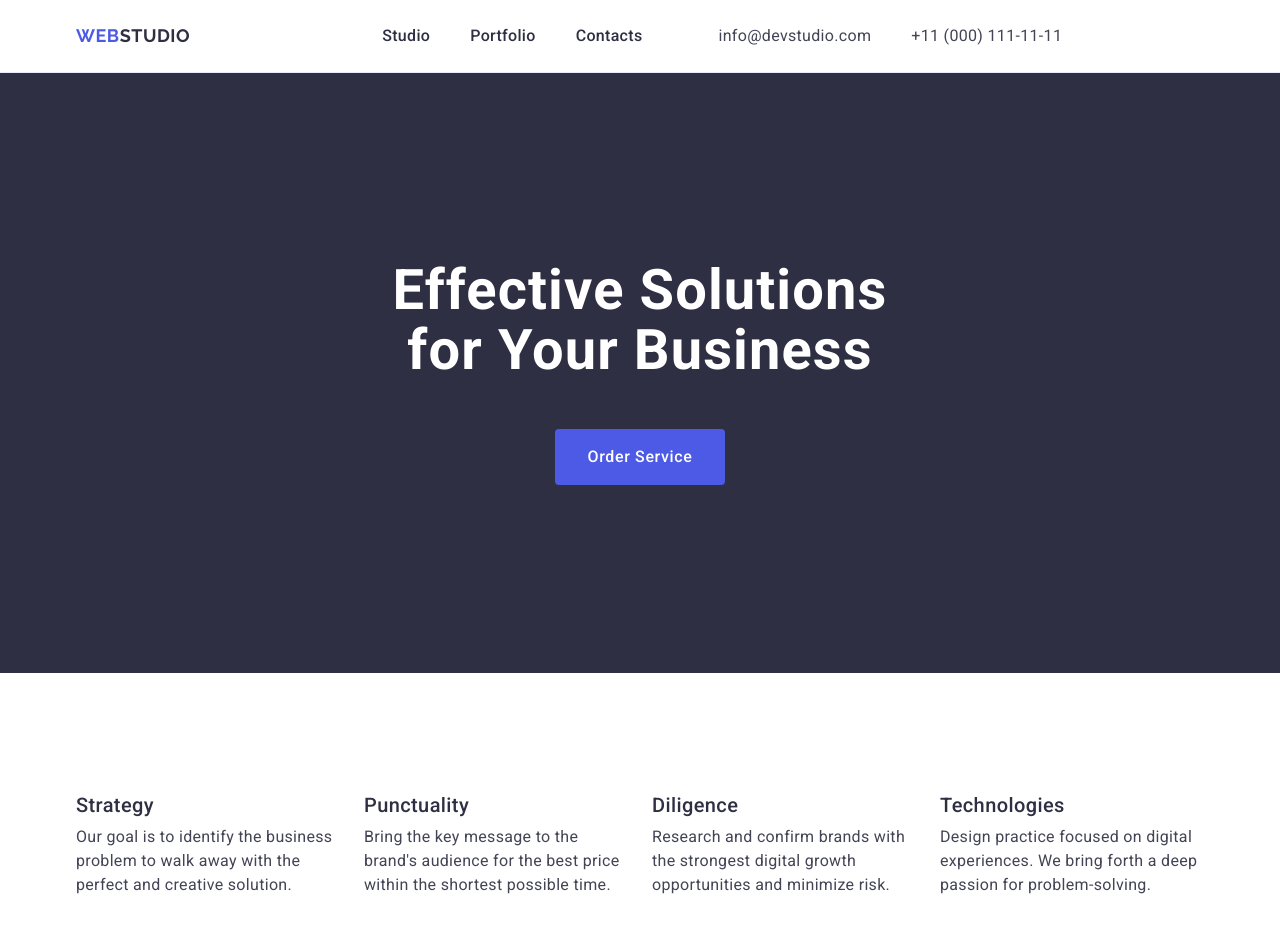
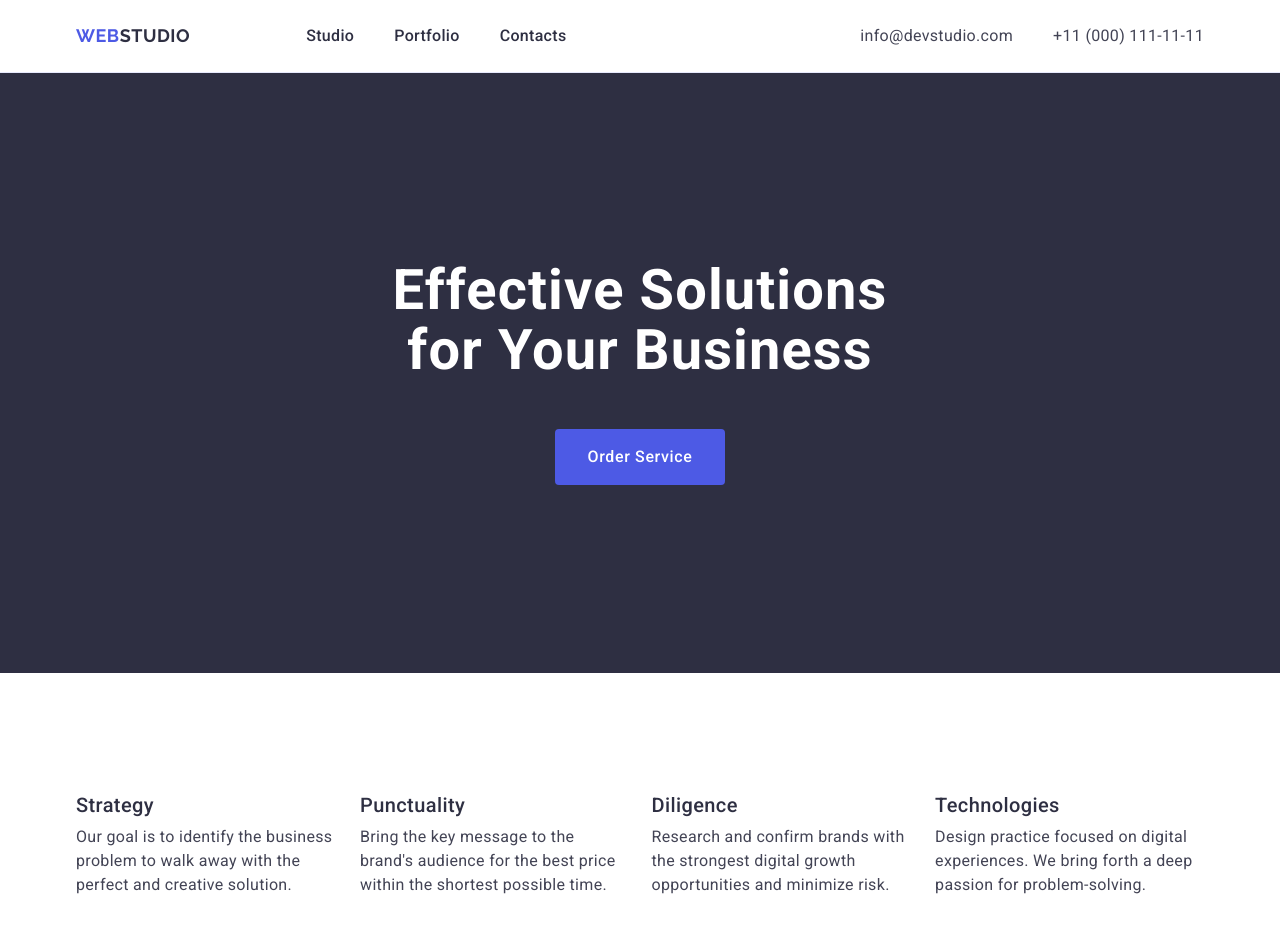
Before and after one commit to Baramykovajane/goit-markup-hw-03, a plain HTML site: page index.html in a window 1280 px wide. Shown: the top 952 px of the page. Drawn offline with nearby package versions, Linux system fonts and the light colour scheme.

Commit message:
changes contact innformation css file

```diff
--- a/css/styles.css
+++ b/css/styles.css
@@ -47,7 +47,7 @@ margin: 0 auto;
     text-transform: uppercase;
     color: #4d5ae5;
     text-decoration: none;
-    margin-right: 76px;
+
 }
 .logo-accent {
     color: #2e2f42;
@@ -55,25 +55,26 @@ margin: 0 auto;
 }
 .header-container{
     display: flex;
-    align-items: center;
+  align-items: center;
   padding-top: 24px;
   padding-bottom: 24px;
   gap: 76px;
+  margin-left: auto;
+  justify-content: space-between;
 }
 .nav {
     display: flex;
    gap: 40px;
     align-items: center;
 }
-.contact-block ul {
-  display: flex;
-  gap: 40px;
-}
+
 .nav-menu {
     display: flex;
     gap: 40px;
     align-items: center;
   list-style: none;
+
+
 }
 .nav-link {
     font-family: "Roboto", sans-serif;
@@ -90,8 +91,6 @@ margin: 0 auto;
 }
 .contact-block {
     font-style: normal;
-    display: flex;
-  gap: 4px;
 }
 .contact-link {
     font-family: "Roboto", sans-serif;
@@ -130,7 +129,6 @@ margin: 0 auto;
   background-color: #2e2f42;
   padding: 188px 0;
   display: flex;
-  flex-wrap: wrap;
   align-items: center;
   gap: 24px;
 }
@@ -154,13 +152,9 @@ margin: 0 auto;
 .hero-button:focus {
     background-color: #404bbf;
 }
-.services-list,
-.team-list,
-.portfolio-list {
+.services-list {
   display: flex;
-  flex-wrap: wrap;
-  gap: 24px;
-
+    gap: 24px;
 }
 .services-section {
     background-color: #FFFFFF;
@@ -186,11 +180,12 @@ margin: 0 auto;
         letter-spacing: 0.02em;
         color: #2e2f42;
         margin-bottom: 8px;
+        width: calc((100% - 72px) / 4);
 }
 
-.service-item {
-    width: calc((100% - 72px) / 4);
-}
+/* .service-item {
+    /* width: calc((100% - 72px) / 4); */
+/* }*/
 .description {
         font-size: 16px;
         line-height: 1.5;
@@ -214,6 +209,10 @@ margin: 0 auto;
 }
 .team-list > li {
     background-color: #FFFFFF
+}
+.team-list {
+  display: flex;
+  gap: 24px;
 }
 .team-item {
 border-radius: 0px 0px 4px 4px;
@@ -258,6 +257,9 @@ width: calc((100% - 72px) / 4);
     background-color: #FFFFFF;
 }
 .portfolio-list {
+  gap: 24px;
+  display: flex;
+  flex-wrap: wrap;
   row-gap: 48px;
 }
 .portfolio-name {
--- a/index.html
+++ b/index.html
@@ -63,7 +63,6 @@
       <section id="services-section" class="services-section">
         <div class="container">
           <h2 class="visually-hidden">Our Services</h2>
-          <div class="service-box">
           <ul class="services-list">
             <li class="service-item">
               <h3 class="heading-services">Strategy</h3>
@@ -75,8 +74,8 @@
             <li class="service-item">
               <h3 class="heading-services">Punctuality</h3>
               <p class="description">
-                  Bring the key message to the brand's audience for the best
-                  price within the shortest possible time.
+                Bring the key message to the brand's audience for the best price
+                within the shortest possible time.
               </p>
             </li>
             <li class="service-item">
@@ -89,19 +88,17 @@
             <li class="service-item">
               <h3 class="heading-services">Technologies</h3>
               <p class="description">
-                  Design practice focused on digital experiences. We bring forth
-                  a deep passion for problem-solving.
+                Design practice focused on digital experiences. We bring forth a
+                deep passion for problem-solving.
               </p>
             </li>
           </ul>
-          </div>
         </div>
       </section>
 
       <!--секція 3-->
       <section id="our-team" class="team-section">
         <div class="container">
-          <div class="team-box">
           <h2 class="team-heading">Our Team</h2>
           <ul class="team-list">
             <li class="team-item">
@@ -153,7 +150,6 @@
               </div>
             </li>
           </ul>
-          </div>
         </div>
       </section>
       <!--секція 4-->
```
Lines whose indentation alone changed are shown as unchanged.
